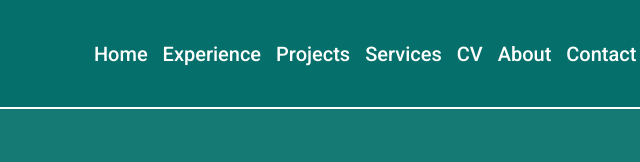
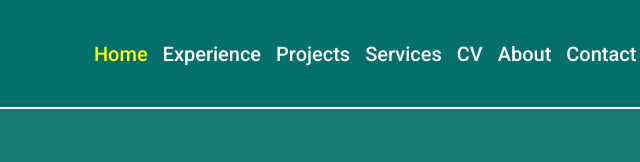
Before and after one commit to JAEDEXD3S1GN2/Jaedex-portfoilio, a plain HTML site: page index.html in a window 1280 px wide. In both pictures the pointer is over the link "Home". Shown: the top 162 px of the page, 484-1124 px from the left. Drawn offline with nearby package versions, Linux system fonts and the light colour scheme.

Commit message:
Update index.css

```diff
--- a/index.css
+++ b/index.css
@@ -231,6 +231,10 @@
   margin-top: 30px;
   color: rgba(165, 42, 42, 0.685);
   font-size: 30px;
+}
+
+.nav-links a:hover {
+  color: yellow;
 }
 
 .icons i {
```
